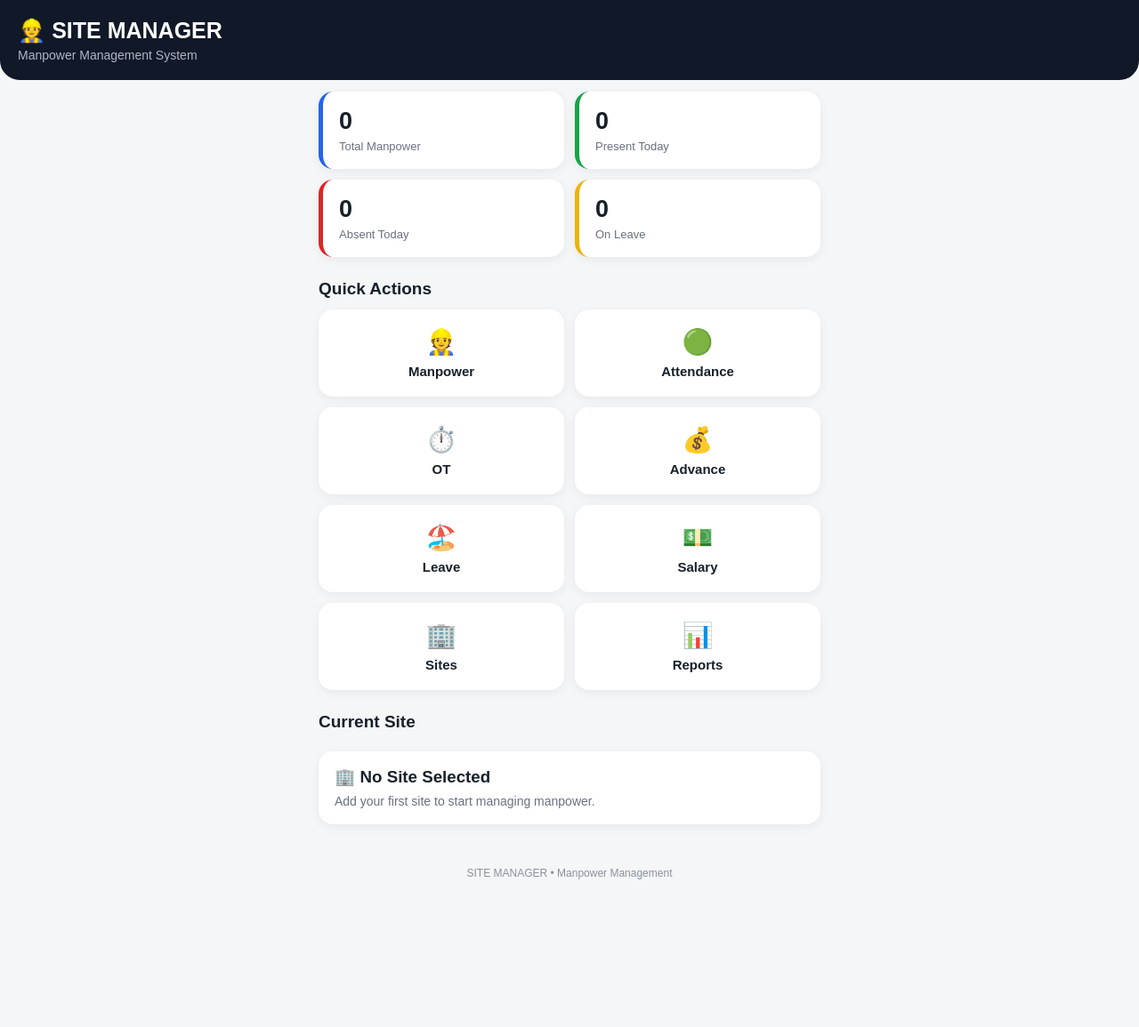
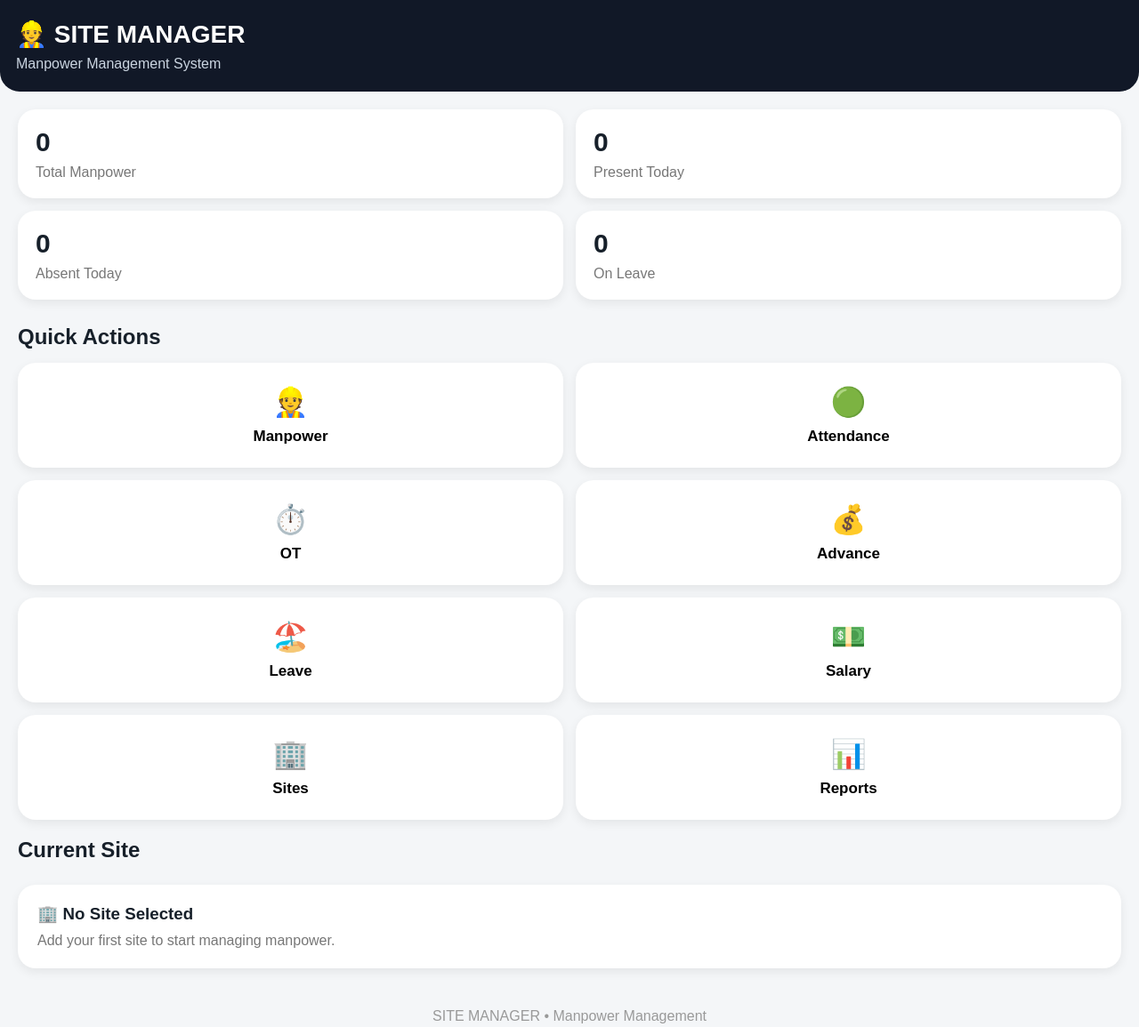
Before and after one commit to ksid1947-maker/Site-Manager, a plain HTML site: page index.html in a window 1280 px wide. Shown: the whole page at 89% size. Before the commit the page ends 1019 px from the top, so only its background shows below. Drawn offline with Linux system fonts and the light colour scheme.

Commit message:
Update index.html

```diff
--- a/index.html
+++ b/index.html
@@ -2,224 +2,201 @@
 <html lang="en">
 <head>
 <meta charset="UTF-8">
-<meta name="viewport" content="width=device-width, initial-scale=1.0">
+<meta name="viewport" content="width=device-width,initial-scale=1.0">
 <title>Site Manager</title>
 
 <style>
-* {
-  box-sizing: border-box;
-  margin: 0;
-  padding: 0;
+*{box-sizing:border-box;margin:0;padding:0}
+body{
+font-family:Arial,sans-serif;
+background:#f4f6f8;
+color:#17202a;
+}
+.header{
+background:#111827;
+color:white;
+padding:22px 18px;
+border-radius:0 0 22px 22px;
+}
+.header h1{font-size:28px}
+.header p{margin-top:8px;color:#cbd5e1}
+
+.container{padding:20px}
+
+.stats{
+display:grid;
+grid-template-columns:1fr 1fr;
+gap:14px;
+margin-bottom:28px;
+}
+.stat{
+background:white;
+padding:20px;
+border-radius:20px;
+box-shadow:0 4px 12px #00000012;
+}
+.stat b{font-size:30px}
+.stat p{margin-top:8px;color:#777}
+
+h2{margin:20px 0 15px}
+
+.actions{
+display:grid;
+grid-template-columns:1fr 1fr;
+gap:14px;
+}
+button{
+border:0;
+background:white;
+padding:25px 10px;
+border-radius:20px;
+font-size:17px;
+font-weight:bold;
+box-shadow:0 4px 12px #00000012;
+cursor:pointer;
+}
+button:active{transform:scale(.97)}
+
+.icon{font-size:32px;display:block;margin-bottom:10px}
+
+.current{
+margin-top:25px;
+background:white;
+padding:22px;
+border-radius:20px;
+box-shadow:0 4px 12px #00000012;
 }
 
-body {
-  font-family: Arial, sans-serif;
-  background: #f4f6f8;
-  color: #17202a;
+.footer{
+text-align:center;
+margin:45px 0 15px;
+color:#999;
 }
 
-.header {
-  background: #111827;
-  color: white;
-  padding: 20px;
-  border-radius: 0 0 22px 22px;
-}
-
-.header h1 {
-  font-size: 25px;
-}
-
-.header p {
-  margin-top: 5px;
-  color: #aeb8c5;
-  font-size: 14px;
-}
-
-.container {
-  padding: 18px;
-  max-width: 600px;
-  margin: auto;
-}
-
-.stats {
-  display: grid;
-  grid-template-columns: 1fr 1fr;
-  gap: 12px;
-  margin-top: -5px;
-}
-
-.stat {
-  background: white;
-  padding: 18px;
-  border-radius: 16px;
-  box-shadow: 0 3px 12px rgba(0,0,0,0.06);
-}
-
-.stat .number {
-  font-size: 27px;
-  font-weight: bold;
-}
-
-.stat .label {
-  margin-top: 5px;
-  color: #68717d;
-  font-size: 13px;
-}
-
-.green { border-left: 5px solid #16a34a; }
-.red { border-left: 5px solid #dc2626; }
-.yellow { border-left: 5px solid #eab308; }
-.blue { border-left: 5px solid #2563eb; }
-
-.section-title {
-  margin: 25px 0 12px;
-  font-size: 19px;
-}
-
-.menu {
-  display: grid;
-  grid-template-columns: 1fr 1fr;
-  gap: 12px;
-}
-
-.menu button {
-  border: none;
-  background: white;
-  padding: 20px 10px;
-  border-radius: 16px;
-  font-size: 15px;
-  font-weight: bold;
-  color: #17202a;
-  box-shadow: 0 3px 12px rgba(0,0,0,0.06);
-}
-
-.menu button:active {
-  transform: scale(0.97);
-}
-
-.icon {
-  display: block;
-  font-size: 28px;
-  margin-bottom: 8px;
-}
-
-.site-box {
-  margin-top: 22px;
-  background: white;
-  padding: 18px;
-  border-radius: 16px;
-  box-shadow: 0 3px 12px rgba(0,0,0,0.06);
-}
-
-.site-box h3 {
-  margin-bottom: 8px;
-}
-
-.site-box p {
-  color: #68717d;
-  font-size: 14px;
-}
-
-.footer {
-  text-align: center;
-  padding: 30px 10px;
-  color: #8a929c;
-  font-size: 12px;
+#message{
+position:fixed;
+bottom:20px;
+left:20px;
+right:20px;
+background:#111827;
+color:white;
+padding:15px;
+border-radius:12px;
+display:none;
+text-align:center;
 }
 </style>
 </head>
 
 <body>
 
-<header class="header">
+<div class="header">
 <h1>👷 SITE MANAGER</h1>
 <p>Manpower Management System</p>
-</header>
+</div>
 
-<main class="container">
+<div class="container">
 
 <div class="stats">
 
-    <div class="stat blue">
-      <div class="number">0</div>
-      <div class="label">Total Manpower</div>
+<div class="stat">
+<b id="total">0</b>
+<p>Total Manpower</p>
 </div>
 
-    <div class="stat green">
-      <div class="number">0</div>
-      <div class="label">Present Today</div>
+<div class="stat">
+<b id="present">0</b>
+<p>Present Today</p>
 </div>
 
-    <div class="stat red">
-      <div class="number">0</div>
-      <div class="label">Absent Today</div>
+<div class="stat">
+<b id="absent">0</b>
+<p>Absent Today</p>
 </div>
 
-    <div class="stat yellow">
-      <div class="number">0</div>
-      <div class="label">On Leave</div>
+<div class="stat">
+<b id="leave">0</b>
+<p>On Leave</p>
 </div>
 
 </div>
 
-  <h2 class="section-title">Quick Actions</h2>
+<h2>Quick Actions</h2>
 
-  <div class="menu">
+<div class="actions">
 
-    <button>
+<button onclick="openPage('Manpower')">
 <span class="icon">👷</span>
 Manpower
 </button>
 
-    <button>
+<button onclick="openPage('Attendance')">
 <span class="icon">🟢</span>
 Attendance
 </button>
 
-    <button>
+<button onclick="openPage('Overtime')">
 <span class="icon">⏱️</span>
 OT
 </button>
 
-    <button>
+<button onclick="openPage('Advance')">
 <span class="icon">💰</span>
 Advance
 </button>
 
-    <button>
+<button onclick="openPage('Leave')">
 <span class="icon">🏖️</span>
 Leave
 </button>
 
-    <button>
+<button onclick="openPage('Salary')">
 <span class="icon">💵</span>
 Salary
 </button>
 
-    <button>
+<button onclick="openPage('Sites')">
 <span class="icon">🏢</span>
 Sites
 </button>
 
-    <button>
+<button onclick="openPage('Reports')">
 <span class="icon">📊</span>
 Reports
 </button>
 
 </div>
 
-  <h2 class="section-title">Current Site</h2>
+<h2>Current Site</h2>
 
-  <div class="site-box">
+<div class="current">
 <h3>🏢 No Site Selected</h3>
-    <p>Add your first site to start managing manpower.</p>
+<p style="margin-top:10px;color:#777">
+Add your first site to start managing manpower.
+</p>
 </div>
 
-</main>
+<div class="footer">
+SITE MANAGER • Manpower Management
+</div>
 
-<footer class="footer">
-  SITE MANAGER • Manpower Management
-</footer>
+</div>
+
+<div id="message"></div>
+
+<script>
+
+function openPage(name){
+const msg=document.getElementById("message");
+msg.innerText=name+" section opened";
+msg.style.display="block";
+
+setTimeout(()=>{
+msg.style.display="none";
+},2000);
+}
+
+</script>
 
 </body>
 </html>
```
Lines whose indentation alone changed are shown as unchanged.
